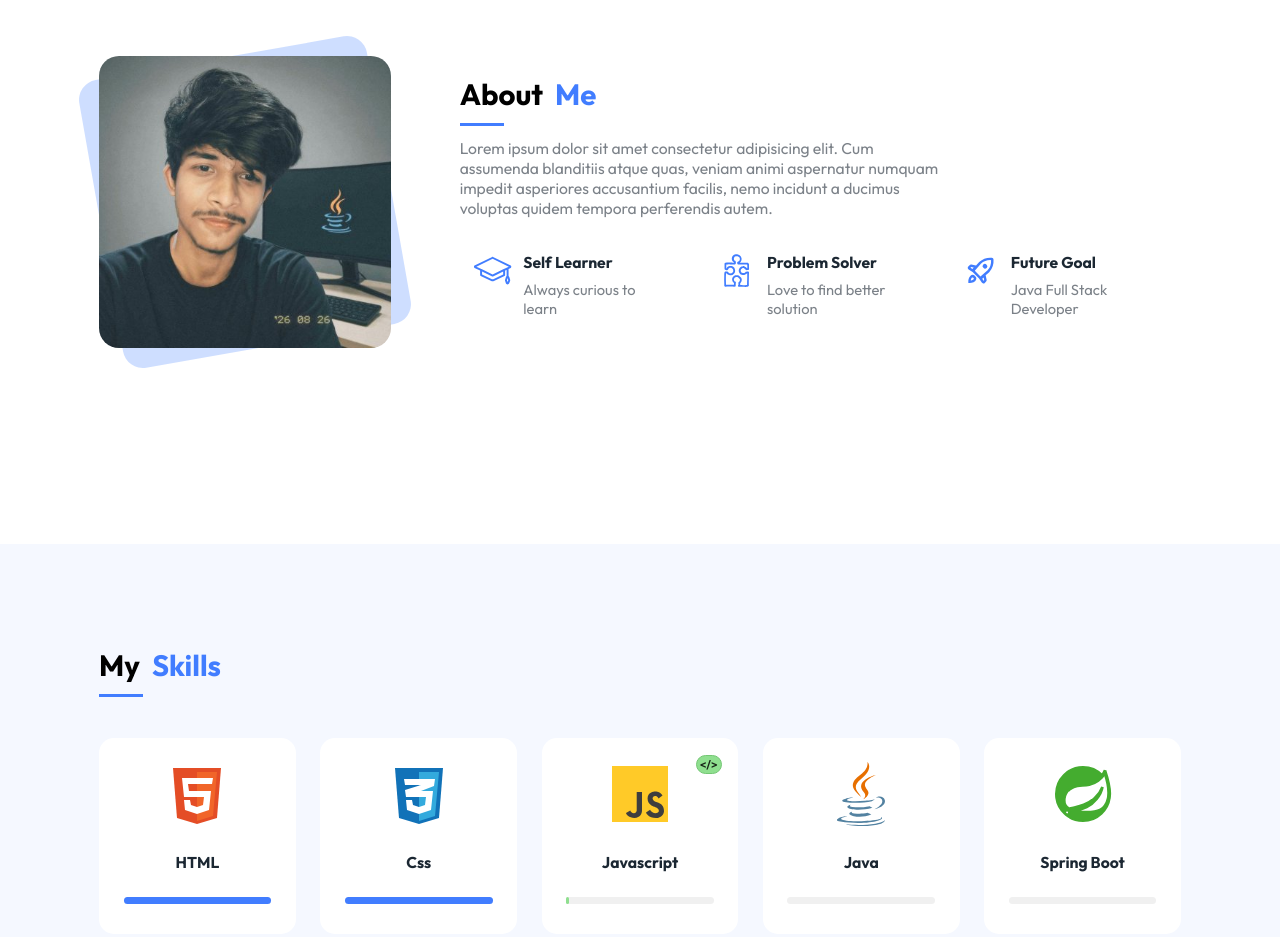
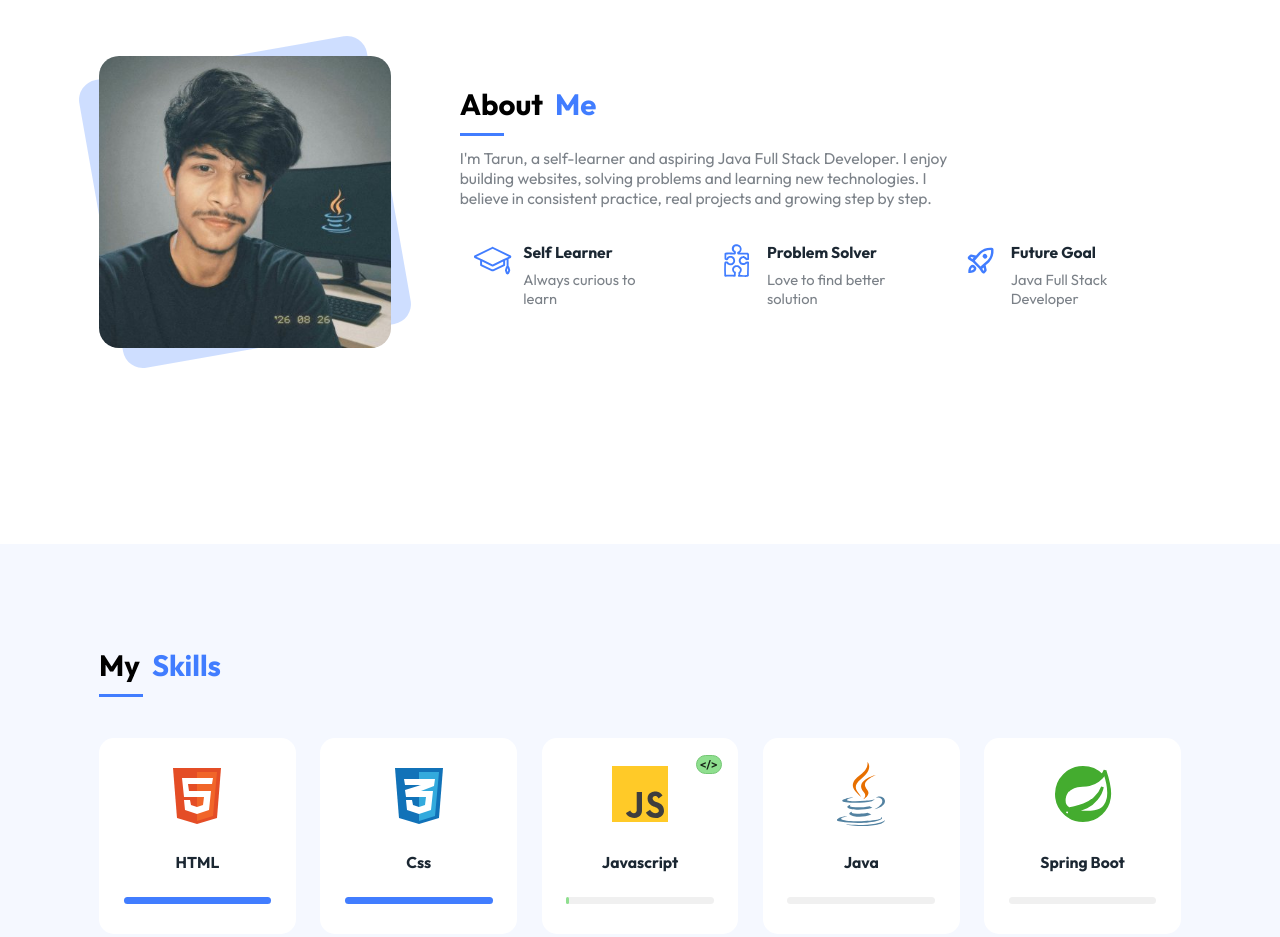
Before and after one commit to tarundivya07/Portfolio, a plain HTML site: page tarun-portfoliooo/index.html in a window 1280 px wide. Shown: the part 940-1877 px from the top of the page. Drawn offline with nearby package versions, Linux system fonts and the light colour scheme.

Commit message:
Modified paragraphs

```diff
--- a/tarun-portfoliooo/index.html
+++ b/tarun-portfoliooo/index.html
@@ -221,9 +221,7 @@
                 <h2 class="sec-heading">
                     <span>About</span><span>me</span>
                 </h2>
-                <p>Lorem ipsum dolor sit amet consectetur adipisicing elit. Cum assumenda blanditiis atque quas, veniam
-                    animi aspernatur numquam impedit asperiores accusantium facilis, nemo incidunt a ducimus voluptas
-                    quidem tempora perferendis autem.</p>
+                <p>I'm Tarun, a self-learner and aspiring Java Full Stack Developer. I enjoy building websites, solving problems and learning new technologies. I believe in consistent practice, real projects and growing step by step.</p>
                 <div class="card-container">
                     <div class="card grid-two-col">
                         <svg fill="#417dff" version="1.1" id="Capa_1" xmlns="http://www.w3.org/2000/svg"
@@ -499,7 +497,7 @@
                         <span>Let's</span>
                         <span>Connect</span>
                     </h2>
-                    <p>Lorem ipsum, dolor sit amet consectetur adipisicing elit. Blanditiis, quod.</p>
+                    <p>I'm always open to new opportunities, collaborations or just a friendly chat. Feel free to reach out!</p>
                     <div class="gmail-location flex-col">
                         <h3 class="flex">
                             <svg width="64px" height="64px" viewBox="0 0 24 24" xmlns="http://www.w3.org/2000/svg"
```
